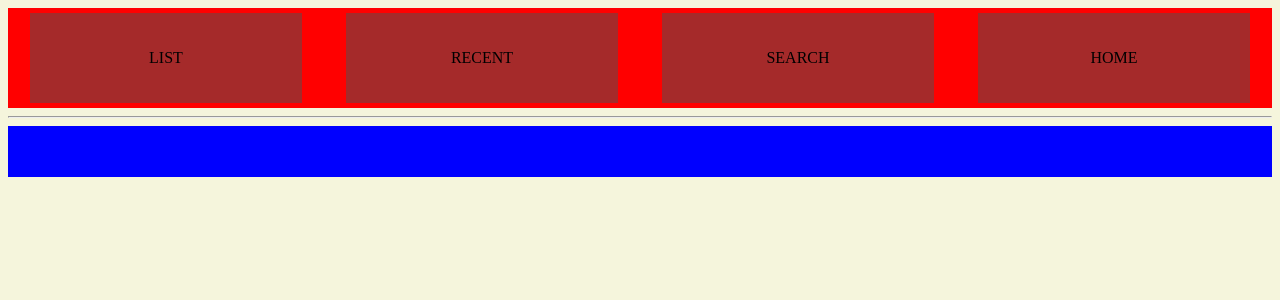
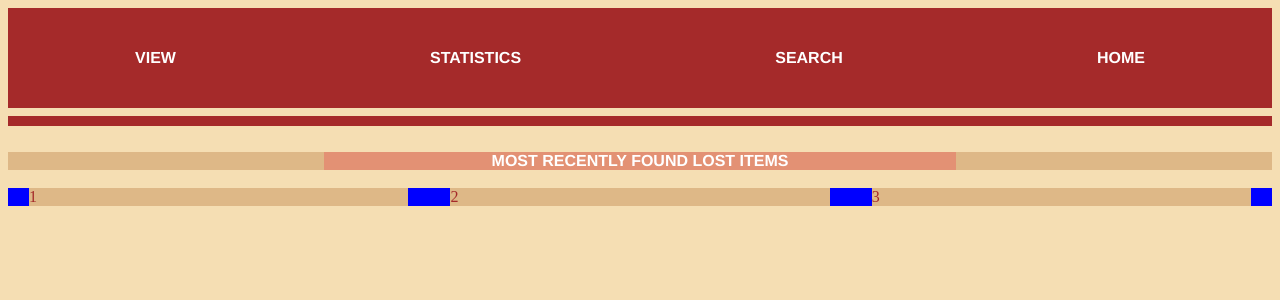
Before and after one commit to BruhSampleText/DatoriumPD, a Flask app: page / in a window 1280 px wide. Shown: the top 300 px of the page. Run offline with Flask 3, Linux system fonts and the light colour scheme; data that the repository does not hold is empty.

Commit message:
Added navigation bar with functionality to the homescreen

```diff
--- a/server/static/styles.css
+++ b/server/static/styles.css
@@ -8,9 +8,9 @@
     align-items: center;
     text-align: center;
     /* temporary background colour*/
-    background-color: red;
+    background-color: brown;
 }
-#beader > div {
+#beader > div a {
     display: flex;
     justify-content: space-around;
     align-items: center;
@@ -19,6 +19,14 @@
     height: 90%;
     padding: 0 10px;
     background-color: brown;
+
+    font-weight: bold;
+    font-family:'Franklin Gothic Medium', 'Arial Narrow', Arial, sans-serif;
+    color: white;
+    text-decoration: none;
+}
+#beader > div a:hover {
+    color: wheat;
 }
 
 #Main {
@@ -29,21 +37,39 @@
     background-color: blue;
 }
 
+#mostRecent {
+    background-color: burlywood;
+}
+#mostRecent > div {
+    text-align: center;
+    font-weight: bold;
+    font-family:'Franklin Gothic Medium', 'Arial Narrow', Arial, sans-serif;
+    color: white;
+    background-color: rgb(227, 145, 116);
+    margin: auto;
+    width: 50%;
+}
+
 
 
 .grid {
     display: grid;
     grid-template-columns: auto auto auto;
-    padding: 2%;
 }
 
 .grid > div {
+    margin: auto;
     background-color: burlywood;
-    padding: 5%;
+    color: brown;
+    width: 90%;
 }
 
 
 body {
     /* temporary background colour*/
-    background-color: beige;
+    background-color: wheat;
 }
+
+hr {
+    border: 5px solid brown;
+}
--- a/server/templates/index.html
+++ b/server/templates/index.html
@@ -8,15 +8,18 @@
 </head>
 <body>
     <div id="beader">
-		<div>LIST</div>
-		<div>RECENT</div>
-		<div>SEARCH</div>
-		<div>HOME</div>
+		<div><a href="/post/view">VIEW</a></div>
+		<div><a href="/post/statics">STATISTICS</a></div>
+		<div><a href="/post/search">SEARCH</a></div>
+		<div><a href="https://youtu.be/6n3pFFPSlW4?si=C1Ft72L0MSmXYRiA">HOME</a></div>
     </div>
-    <hr>
-    <div id="Main">
-        <div class="grid">
-        </div>
+    <hr><br>
+	<div id="mostRecent"><div>MOST RECENTLY FOUND LOST ITEMS</div></div>
+	<br>
+    <div id="Main" class="grid">
+        <div>1</div>
+		<div>2</div>
+		<div>3</div>
     </div>
     <script src="{{ url_for( 'static', filename = 'scripts/index.js' ) }}"></script>
 </body>
```
